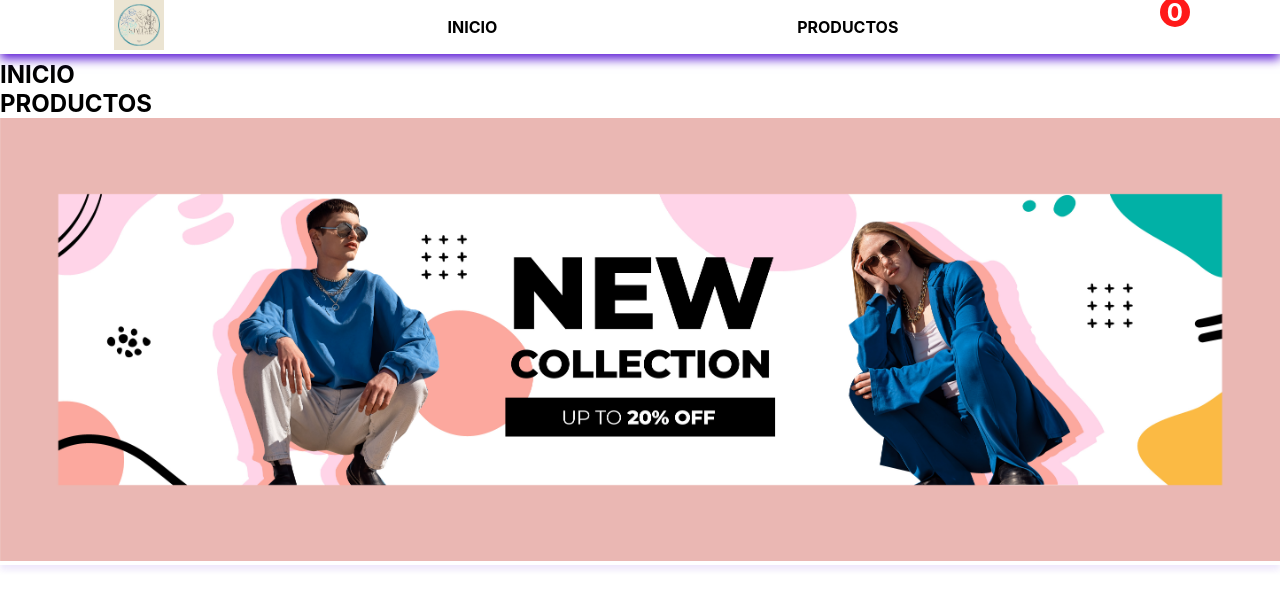
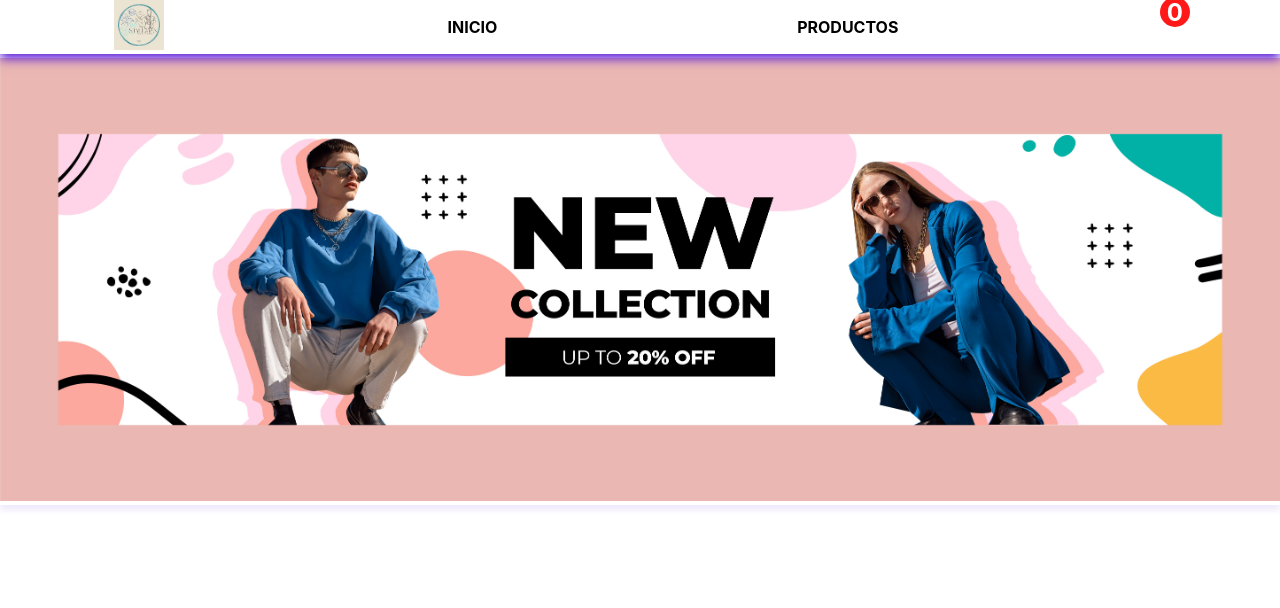
Before and after one commit to Zampsoftware/Zampsoftwareproject, a React (Create React App) app: page /inicio2 in a window 1280 px wide. Shown: the top 608 px of the page. Built offline with nearby package versions, Linux system fonts and the light colour scheme; some icons are missing.

Commit message:
se elimino la carpeta inicio2 y se soluciono un er rror que no permitia presionar el boton de inicio

```diff
--- a/src/App.js
+++ b/src/App.js
@@ -12,9 +12,8 @@ function App() {
       <Router>
         <Header />
 
+        <Paginas />
         <Routes>
-
-          <Route path="*" element={<Paginas />} />
           <Route path="/Productolista" element={<Productolista />} />
         </Routes>
       </Router>
--- a/src/component/headers/index.js
+++ b/src/component/headers/index.js
@@ -5,17 +5,19 @@ import Inicio from "./inicio/inicio";
  export const Header = () => {
     return (
       <header>
-        <Link to="*">
+     <Link to="/*" onClick={() => console.log("Logo clicked")}>
      <div className="logo">
      <img src = {Zampsoftwarelogo} alt="logo" width="50px"></img>
      </div>
      </Link>
-            <ul><li>
-               <Link to="*">  INICIO</Link>
+     <ul>
+     <li>
+     <Link to="¨/*">INICIO</Link>
      </li>
-               </ul><ul>
+     </ul>
+     <ul>
      <li>
-               <Link to="/Productolista">  PRODUCTOS</Link>
+     <Link to="/Productolista">PRODUCTOS</Link>
      </li>
      </ul>
      <div className="cart">
@@ -23,6 +25,7 @@ import Inicio from "./inicio/inicio";
      <span className="item_total">0</span>
      </div>
      </header>
+
     )
  }
 
--- a/src/component/headers/inicio/inicio.js
+++ b/src/component/headers/inicio/inicio.js
@@ -1,31 +1,20 @@
 import React from "react";
-import Zampsoftwarelogo from "../../../images/Zampsoftwarelogo.jpeg";
+import portada from '../../../images/portada.jpg';
 import { Link } from "react-router-dom";
 
 const Inicio = () => {
  return (
+    <div className="inicio">
+      <Link to="/*" >
+       <h1 className="title2">INICIO</h1>
 
-    <header>
-     <Link to="/inicio2" onClick={() => console.log("Logo clicked")}>
-     <div className="logo">
-     <img src = {Zampsoftwarelogo} alt="logo" width="50px"></img>
-     </div>
-     </Link>
-     <ul>
-     <li>
-     <Link to="/inicio2">INICIO</Link>
-     </li>
-     </ul>
-     <ul>
-     <li>
-     <Link to="/Productolista">PRODUCTOS</Link>
-     </li>
-     </ul>
-     <div className="cart">
-     <box-icon name="cart"></box-icon>
-     <span className="item_total">0</span>
-     </div>
-     </header>
+      </Link>
+      <Link to="/Productolista" >
+       <h1 className="title2">PRODUCTOS</h1>
+      </Link>
+      <img src={portada} alt="" className="portada"></img>
+      </div>
+
  );
 
 
--- a/src/component/headers/inicio/inicio2/index.js
+++ /dev/null
@@ -1,19 +0,0 @@
-import React from "react";
-import portada from "../../../../images/portada.jpg";
-import { Link } from "react-router-dom";
-export const Inicio2 = () => {
-    return(
-     <div className="inicio2">
-     <Link to="/inicio2" >
-      <h1 className="title2">INICIO</h1>
-
-     </Link>
-     <Link to="/Productolista" >
-      <h1 className="title2">PRODUCTOS</h1>
-     </Link>
-     <img src={portada} alt="" className="portada"></img>
-     </div>
-    );
-}
-
-export default Inicio2
--- a/src/component/paginas.js
+++ b/src/component/paginas.js
@@ -2,7 +2,7 @@ import React from "react";
 import { Routes, Route } from "react-router-dom";
 import { Inicio } from "./headers";
 import { Productolista } from "../component/product/producto";
-import { Inicio2 } from "./headers/inicio/inicio2";
+
 const Paginas = () => {
   return (
     <section>
@@ -10,7 +10,7 @@ const Paginas = () => {
 
         <Route path="/productolista" element={<Productolista />} />
         <Route path="/*" element={<Inicio />} />
-        <Route path="/inicio2" element={<Inicio2 />} />
+
       </Routes>
     </section>
   );
```
Also changed, not shown: src/component/carrito/index.js (added, +13 -0 lines). Lines whose indentation alone changed are shown as unchanged.
